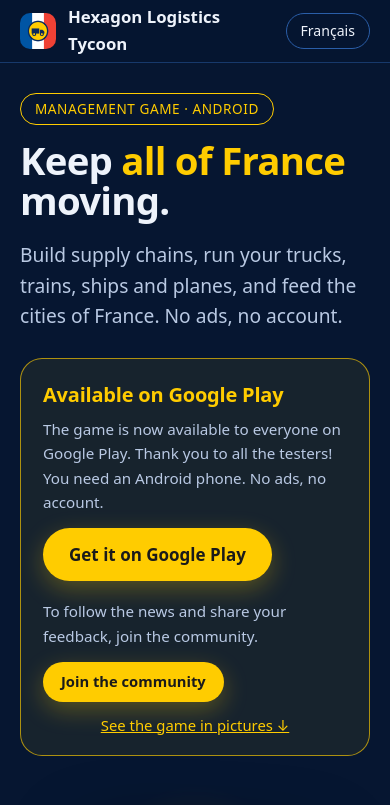
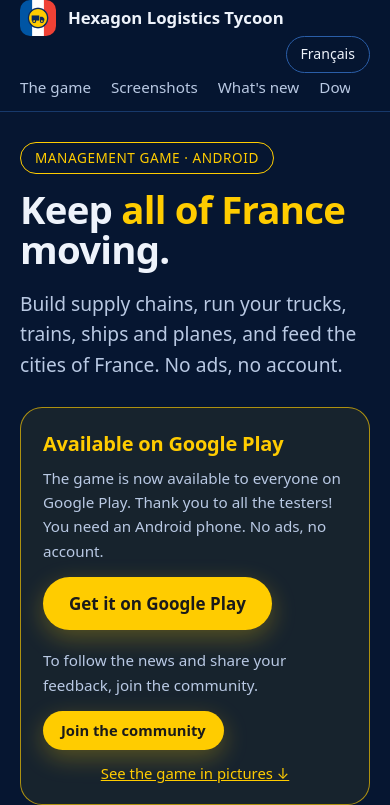
Before and after one commit to jerome1673/hexagon-logistics-tycoon, a plain HTML site: page index.html in a window 390 px wide. Shown: the top 805 px of the page. Drawn offline with Linux system fonts and the light colour scheme.

Commit message:
Site : le menu reste visible sur téléphone (ligne défilante sous le logo)

```diff
--- a/index.html
+++ b/index.html
@@ -11,7 +11,7 @@ a{color:var(--or)}.w{max-width:1120px;margin:0 auto;padding:0 20px}
 header{position:sticky;top:0;z-index:9;background:rgba(6,22,49,.85);backdrop-filter:blur(10px);border-bottom:1px solid rgba(42,94,168,.5)}
 header .w{display:flex;align-items:center;gap:12px;min-height:62px}
 header img{width:36px;height:36px;border-radius:10px}header b{font-size:1.05rem}
-header nav{margin-left:auto;display:flex;gap:20px;align-items:center}header nav a{color:var(--doux);text-decoration:none;font-size:.95rem}
+header nav{margin-left:auto;display:flex;gap:20px;align-items:center}header .liens{display:flex;gap:20px;align-items:center}header nav a{color:var(--doux);text-decoration:none;font-size:.95rem}
 .btn{display:inline-block;background:var(--or);color:#1a1a1a;font-weight:800;padding:13px 26px;border-radius:999px;text-decoration:none;box-shadow:0 8px 24px rgba(255,204,0,.28)}
 .btn.petit{padding:8px 18px;font-size:.92rem}.btn.vide{background:transparent;color:var(--or);border:1.5px solid var(--or);box-shadow:none}
 .hero{display:grid;grid-template-columns:1.1fr .9fr;gap:40px;align-items:center;padding:70px 20px 50px}
@@ -44,7 +44,7 @@ section{padding:46px 0}
 .nouv p{margin:0;color:var(--texte)}
 .comm{display:flex;gap:12px;flex-wrap:wrap}
 footer{border-top:1px solid rgba(42,94,168,.5);padding:30px 0 44px;color:var(--doux);text-align:center;font-size:.93rem}
-@media(max-width:860px){.hero{grid-template-columns:1fr;padding-top:30px}.tel{order:2;width:min(240px,62vw);margin-top:18px}.bande{grid-template-columns:repeat(3,1fr)}.grille,.etapes{grid-template-columns:1fr}.nouv{grid-template-columns:1fr}header nav a:not(.btn){display:none}}
+@media(max-width:860px){.hero{grid-template-columns:1fr;padding-top:30px}.tel{order:2;width:min(240px,62vw);margin-top:18px}.bande{grid-template-columns:repeat(3,1fr)}.grille,.etapes{grid-template-columns:1fr}.nouv{grid-template-columns:1fr}header .w{flex-wrap:wrap;row-gap:0;padding-bottom:2px}header nav{display:contents}#langue{margin-left:auto}header .liens{order:3;width:100%;margin:0 -20px;padding:2px 20px 10px;overflow-x:auto;white-space:nowrap;scrollbar-width:none}header .liens::-webkit-scrollbar{display:none}header .liens a{flex:0 0 auto}}
 
 #langue{border:1px solid var(--bord);background:transparent;color:var(--texte);border-radius:999px;padding:6px 14px;font:inherit;font-size:.88rem;cursor:pointer}#langue:hover{border-color:var(--or);color:var(--or)}
 .video{max-width:340px;margin:0 auto;aspect-ratio:9/16;border-radius:26px;overflow:hidden;border:6px solid #0b1a38;background:var(--fond2);box-shadow:0 20px 50px rgba(0,0,0,.55)}.video iframe{width:100%;height:100%;border:0;display:block}
@@ -63,7 +63,7 @@ footer{border-top:1px solid rgba(42,94,168,.5);padding:30px 0 44px;color:var(--d
 @media(max-width:860px){.versions{grid-template-columns:1fr}}
 </style></head><body>
 <header><div class="w"><img src="images/icone.png" alt=""><b>Hexagon Logistics Tycoon</b>
-<nav><a href="#jeu"><span class="fr">Le jeu</span><span class="en">The game</span></a><a href="#captures"><span class="fr">Captures</span><span class="en">Screenshots</span></a><a href="#nouveautes"><span class="fr">Nouveautés</span><span class="en">What's new</span></a><a href="#jouer"><span class="fr">Télécharger</span><span class="en">Download</span></a><a href="#developpement"><span class="fr">En développement</span><span class="en">In development</span></a><a href="simulateur.html"><span class="fr">Simulateur</span><span class="en">Simulator</span></a><button id="langue" type="button" aria-label="Changer de langue / Change language"><span class="fr">English</span><span class="en">Français</span></button></nav></div></header>
+<nav><div class="liens"><a href="#jeu"><span class="fr">Le jeu</span><span class="en">The game</span></a><a href="#captures"><span class="fr">Captures</span><span class="en">Screenshots</span></a><a href="#nouveautes"><span class="fr">Nouveautés</span><span class="en">What's new</span></a><a href="#jouer"><span class="fr">Télécharger</span><span class="en">Download</span></a><a href="#developpement"><span class="fr">En développement</span><span class="en">In development</span></a><a href="simulateur.html"><span class="fr">Simulateur</span><span class="en">Simulator</span></a></div><button id="langue" type="button" aria-label="Changer de langue / Change language"><span class="fr">English</span><span class="en">Français</span></button></nav></div></header>
 <main>
 <div class="w hero">
  <div><span class="pastille"><span class="fr">Jeu de gestion · Android</span><span class="en">Management game · Android</span></span>
```
Also changed, not shown: journal.html (+3 -3 lines), simulateur.html (+3 -3 lines).
